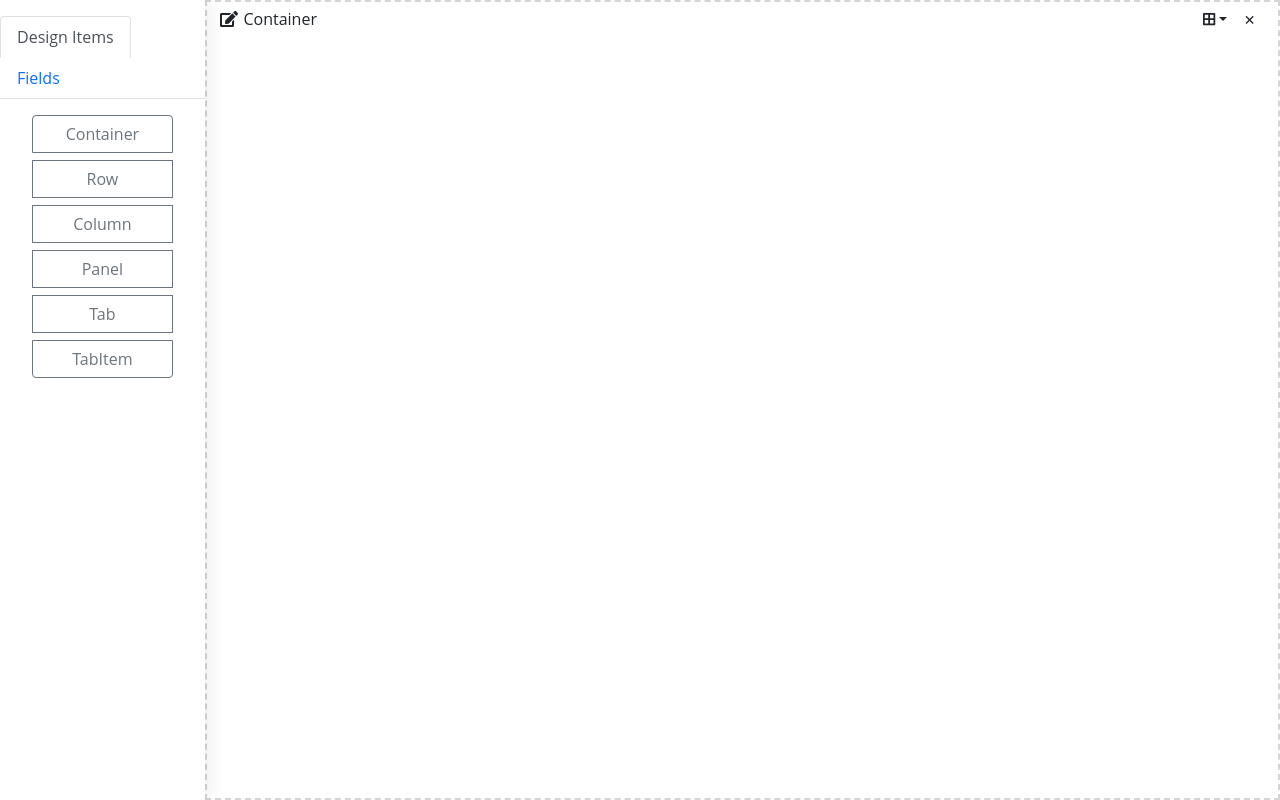
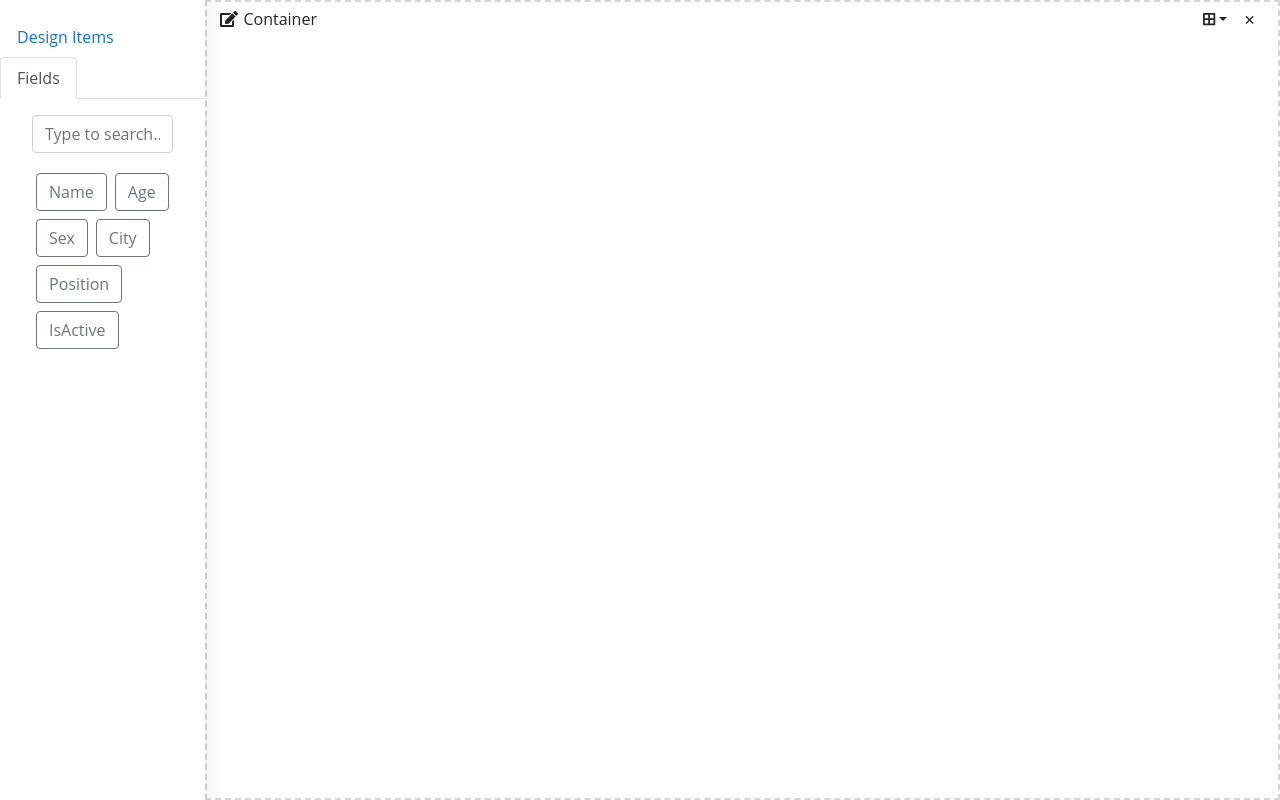
Before and after one commit to bbilginn/dnd-page-design, a Vue app: page / in a window 1280 px wide. Built offline with nearby package versions, Linux system fonts and the light colour scheme.

Commit message:
refactoring

```diff
--- a/src/components/DesignItem.vue
+++ b/src/components/DesignItem.vue
@@ -1,5 +1,6 @@
 <template>
-  <div class="card" v-if="element.type === 'panel'">
+  <div v-if="element.type === 'panel'">
+    <div class="card">
       <div
         class="
           card-header
@@ -15,7 +16,8 @@
           <span :class="textColor"
             >{{ element.title ?? element.name }}
             <span
-            style="font-size: 10px; position: absolute; top: 30px; left: 40px"
+              class="position-absolute"
+              style="font-size: 10px; top: 30px; left: 40px"
               v-if="element.columnSize !== undefined && element.columnSize > 1"
             >
               12/{{ element.columnSize }}
@@ -42,16 +44,26 @@
         />
       </div>
     </div>
+  </div>
 
-  <div v-else-if="element.type === 'customField'" class="card">
+  <div v-else-if="element.type === 'customField'" class="handle">
     <div
-      class="card-body d-flex justify-content-between align-items-center handle"
+      class="
+        border border-1
+        rounded
+        bg-white
+        d-flex
+        justify-content-between
+        align-items-center
+        p-2
+      "
     >
       <div class="d-flex justify-content-between align-items-center">
         <DesignItemEdit :parent="parent" :item="element" v-if="noEdit" />
         <span :class="textColor">{{ element.name }}</span>
         <span
-          style="font-size: 10px; position: absolute; top: 40px; left: 40px"
+          class="position-absolute"
+          style="font-size: 10px; top: 40px; left: 40px"
           v-if="parent.columnSize !== undefined && parent.columnSize > 1"
         >
           12/{{ parent.columnSize }}
@@ -68,11 +80,7 @@
     </div>
   </div>
 
-  <div
-    v-else
-    class="relative"
-    :class="[element.type === 'container' ? element.className : '']"
-  >
+  <div v-else :class="[element.type === 'container' ? element.className : '']">
     <div
       v-if="showHeader"
       class="d-flex justify-content-between align-items-center handle"
@@ -197,25 +205,14 @@ export default {
 </script>
 
 <style>
-.element-tools {
-  display: flex;
-  position: relative;
-  top: 0.5rem;
-  right: 1rem;
-}
 .card-header {
   padding-right: 0.2rem !important;
 }
+
 .pointer {
   cursor: pointer;
 }
-.btn-group {
-  right: 0;
-  position: absolute;
-}
-.relative {
-  position: relative;
-}
+
 .customField {
   /* border: 1px solid red;
   height: 100%;
--- a/src/components/DesignItemEdit.vue
+++ b/src/components/DesignItemEdit.vue
@@ -263,7 +263,8 @@ export default {
               : editedItem.classType;
 
           if (
-            (editedItem.type === "panel" || editedItem.type === "customField") &&
+            (editedItem.type === "panel" ||
+              editedItem.type === "customField") &&
             this.editParent
           ) {
             this.editParent.columnSize = editedItem?.columnSize;
--- a/src/components/DesignerLayoutBase.vue
+++ b/src/components/DesignerLayoutBase.vue
@@ -4,7 +4,7 @@
       <nav>
         <div class="nav nav-tabs" id="nav-tab" role="tablist">
           <button
-            class="nav-link active"
+            class="nav-link"
             id="nav-designer-items-tab"
             data-bs-toggle="tab"
             data-bs-target="#nav-designer-items"
@@ -16,7 +16,7 @@
             Design Items
           </button>
           <button
-            class="nav-link"
+            class="nav-link active"
             id="nav-custom-fields-tab"
             data-bs-toggle="tab"
             data-bs-target="#nav-custom-fields"
@@ -31,7 +31,7 @@
       </nav>
       <div class="tab-content" id="nav-tabContent">
         <div
-          class="tab-pane fade show active"
+          class="tab-pane fade"
           id="nav-designer-items"
           role="tabpanel"
           aria-labelledby="nav-designer-items-tab"
@@ -41,7 +41,7 @@
             item-key="id"
             ghost-class="ghost"
             v-bind="{
-              group: { name: 'designItems', pull: 'clone', put: 'false' },
+              group: { name: 'designItems', pull: 'clone', put: false },
               sort: false,
               disabled: false,
               animation: 300,
@@ -57,26 +57,27 @@
           </draggable>
         </div>
         <div
-          class="tab-pane fade"
+          class="tab-pane fade show active"
           id="nav-custom-fields"
           role="tabpanel"
           aria-labelledby="nav-custom-fields-tab"
         >
+          <input class="form-control mb-3" placeholder="Type to search..." />
           <draggable
             :list="customFieldItems"
             item-key="id"
             ghost-class="ghost"
             v-bind="{
-              group: { name: 'designItems', pull: true, put: 'false' },
-              sort: false,
+              group: { name: 'designItems', pull: true, put: true },
+              sort: true,
               disabled: false,
               animation: 300,
             }"
             :clone="onClone"
-            class="btn-group-vertical col-12 gap-2"
+            class="min-vh-100"
           >
             <template #item="{ element }">
-              <button type="button" class="btn btn-outline-secondary">
+              <button type="button" class="m-1 btn btn-outline-secondary">
                 {{ element.name }}
               </button>
             </template>
@@ -91,6 +92,8 @@
         item-key="id"
         @add="onAdd"
         handle=".handle"
+        delay="0"
+        chosenClass="chosen"
         ghost-class="ghost"
         v-bind="{
           group: 'designItems',
@@ -188,6 +191,27 @@ export default {
           name: "Sex",
           columnSize: 0,
         },
+        {
+          id: uuidv4(),
+          type: "customField",
+          customFieldType: "select",
+          name: "City",
+          columnSize: 0,
+        },
+        {
+          id: uuidv4(),
+          type: "customField",
+          customFieldType: "select",
+          name: "Position",
+          columnSize: 0,
+        },
+        {
+          id: uuidv4(),
+          type: "customField",
+          customFieldType: "bool",
+          name: "IsActive",
+          columnSize: 0,
+        },
       ],
       designedItems: [
         {
@@ -238,14 +262,18 @@ html {
   scroll-behavior: smooth;
 }
 
-.row > [class^="col"] {
+.row > [class*="col"] {
   /* padding-top: 0.3rem;
   padding-bottom: 0.3rem; */
   background-color: rgba(166, 166, 166, 0.05);
   border: 1px solid rgba(66, 66, 66, 0.04);
 }
 
-[class^="container-"] {
+/* .row:empty {
+  background-color: white;
+} */
+
+[class*="container"] {
   min-height: 25%;
 }
 
@@ -260,6 +288,12 @@ html {
   background: #c8ebfb;
   border: 2px dashed red !important;
 }
+
+/* .chosen {
+  opacity: 0.4;
+  background: #c8ebfb;
+  border: 2px dashed red !important;
+} */
 
 .root {
   display: flex;
@@ -289,4 +323,8 @@ main {
 .offcanvas-start {
   width: 16% !important;
 }
+
+.handle {
+  cursor: move;
+}
 </style>
--- a/src/components/DesignerLayoutChild.vue
+++ b/src/components/DesignerLayoutChild.vue
@@ -1,12 +1,13 @@
 <template>
-  <div>
   <draggable
-      class="row"
-      style="min-height: 60px"
+    class="row min-size"
+    :class="{ 'row-border': parent.type === 'row' }"
     :list="items"
     item-key="id"
     @add="onAdd"
     handle=".handle"
+    delay="0"
+    chosenClass="chosen"
     ghost-class="ghost"
     v-bind="{
       group: 'designItems',
@@ -18,21 +19,18 @@
     :move="checkMove"
   >
     <template #item="{ element, index }">
-        <div
+      <DesignItem
         :key="element.id"
-          :class="element.type === 'column' ? `${element.className}` : 'col-12'"
-        >
-          <DesignItem
+        class="position-relative"
+        :class="element.type === 'column' ? `${element.className}` : ''"
         :parent="parent"
         :element="element"
         :index="index"
         :customFieldItems="customFieldItems"
         :items="items"
       />
-        </div>
     </template>
   </draggable>
-  </div>
 </template>
 
 <script>
@@ -74,3 +72,13 @@ export default {
   },
 };
 </script>
+
+<style>
+.min-size {
+  min-height: 50px;
+}
+
+.row-border {
+  /* border-bottom: 2px dashed #d5d5d5; */
+}
+</style>
```
Lines whose indentation alone changed are shown as unchanged.
